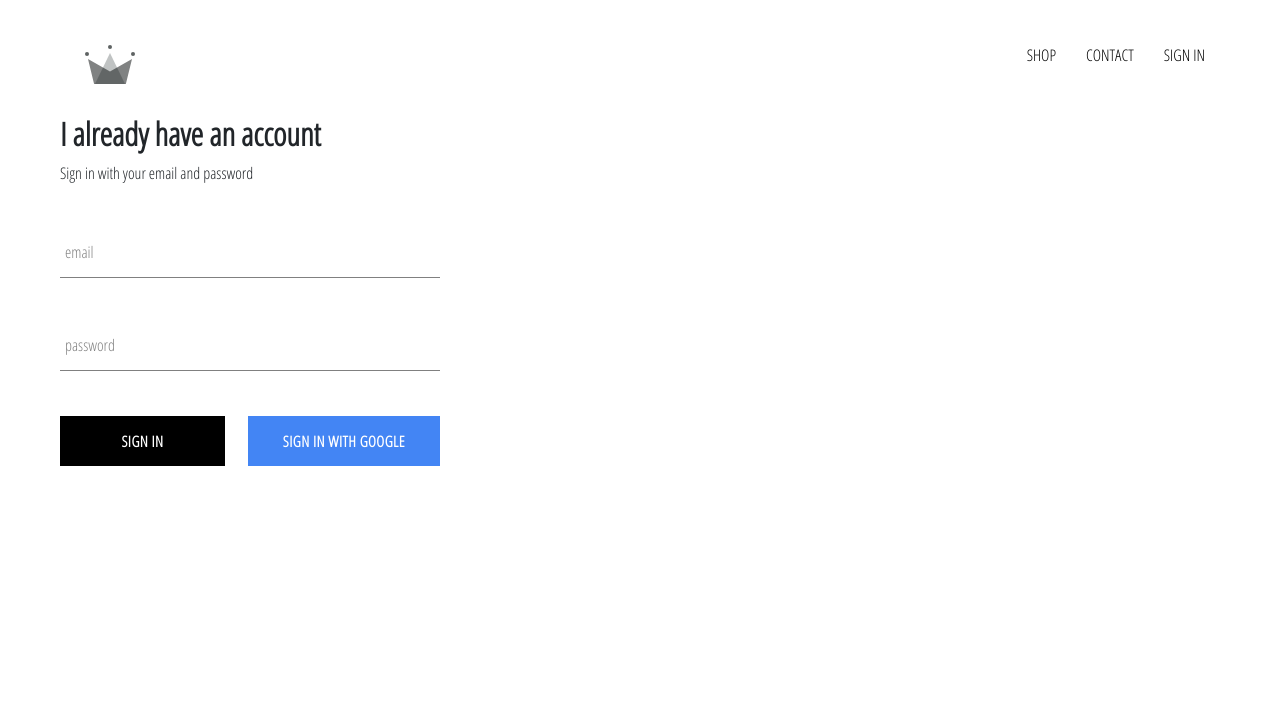
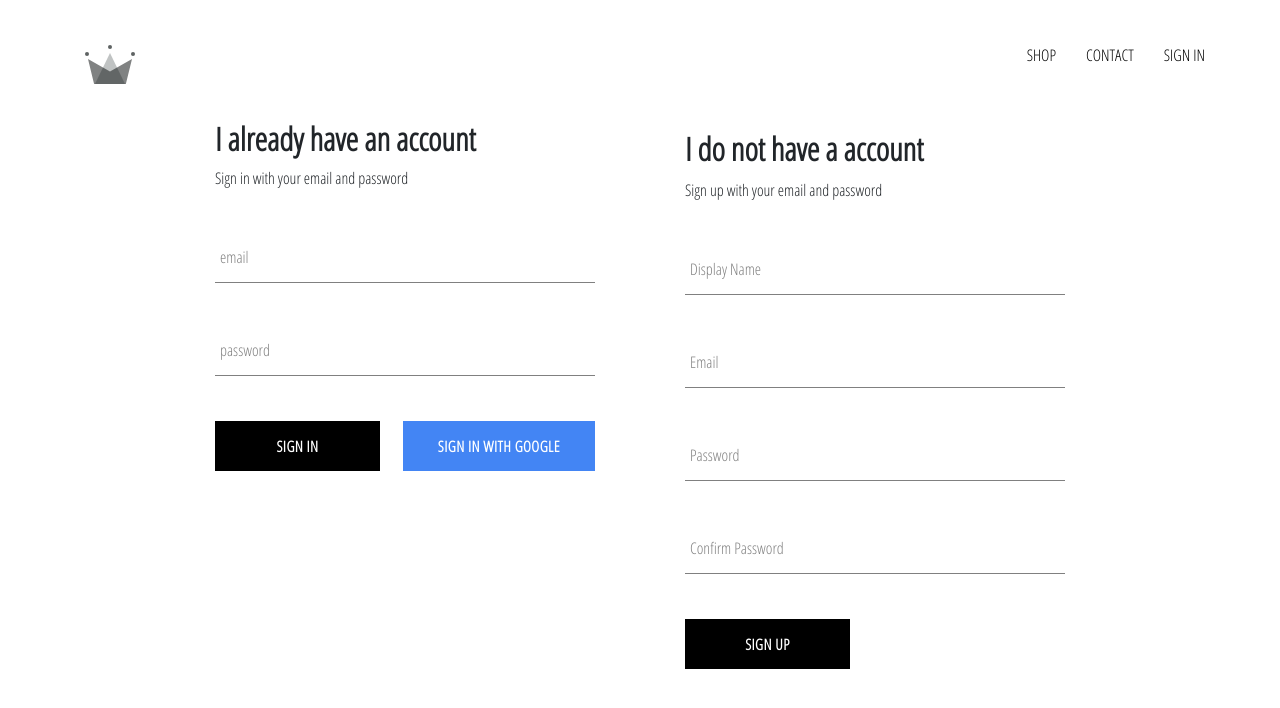
Before and after one commit to CharityBunyon/eCommerce, a React (Create React App) app: page /signin in a window 1280 px wide. Shown: the top 708 px of the page. Built offline with nearby package versions, Linux system fonts and the light colour scheme; no server answers.

Commit message:
updated app to redirect to home if user is signed in

```diff
--- a/src/App/App.js
+++ b/src/App/App.js
@@ -1,13 +1,13 @@
 /* eslint-disable no-shadow */
 import React from 'react';
-import { Switch, Route } from 'react-router-dom';
+import { Switch, Route, Redirect } from 'react-router-dom';
 import { connect } from 'react-redux';
 import HomePage from '../components/pages/Homepage/Homepage';
 import ShopPage from '../components/pages/Shoppage/Shoppage';
-import SignInAndSignUpPage from '../components/shared/SignIn/SignIn';
+import SignInAndSignUpPage from '../components/pages/Authpage/Authpage';
 import Header from '../components/shared/Header/Header';
 import { auth, createUserProfileDocument } from '../helpers/data/firebase.utils';
-import { setCurrentUser } from '../redux/user/user.action';
+import setCurrentUser from '../redux/user/user.action';
 
 import './App.scss';
 
@@ -44,18 +44,31 @@ class App extends React.Component {
         <Switch>
           <Route exact path='/' component={HomePage} />
           <Route path='/shop' component={ShopPage} />
-          <Route path='/signin' component={SignInAndSignUpPage} />
+          <Route
+            exact
+            path='/signin'
+            render={() => (this.props.currentUser ? (
+                <Redirect to='/' />
+            ) : (
+                <SignInAndSignUpPage />
+            ))
+            }
+          />
         </Switch>
       </div>
     );
   }
 }
 
+const mapStateToProps = ({ user }) => ({
+  currentUser: user.currentUser,
+});
+
 const mapDispatchToProps = (dispatch) => ({
   setCurrentUser: (user) => dispatch(setCurrentUser(user)),
 });
 
 export default connect(
-  null,
+  mapStateToProps,
   mapDispatchToProps,
 )(App);
--- a/src/components/shared/Header/Header.js
+++ b/src/components/shared/Header/Header.js
@@ -35,4 +35,4 @@ const mapStateTopProps = (state) => ({
   currentUser: state.user.currentUser,
 });
 
-export default connect()(Header);
+export default connect(mapStateTopProps)(Header);
--- a/src/redux/user/user.action.js
+++ b/src/redux/user/user.action.js
@@ -1,5 +1,8 @@
-// eslint-disable-next-line import/prefer-default-export
-export const setCurrentUser = (user) => ({
-  type: 'SET_CURRENT_USER',
+import UserActionTypes from './user.types';
+
+const setCurrentUser = (user) => ({
+  type: UserActionTypes.SET_CURRENT_USER,
   payload: user,
 });
+
+export default setCurrentUser;
--- a/src/redux/user/user.reducer.js
+++ b/src/redux/user/user.reducer.js
@@ -1,10 +1,12 @@
+import userActionTypes from './user.types';
+
 const INITIAL_STATE = {
   currentUser: null,
 };
 
 const userReducer = (state = INITIAL_STATE, action) => {
   switch (action.type) {
-    case 'SET_CURRENT_USER':
+    case userActionTypes.SET_CURRENT_USER:
       return {
         ...state,
         currentUser: action.payload,
--- /dev/null
+++ b/src/redux/user/user.types.js
@@ -0,0 +1,5 @@
+const UserActionTypes = {
+  SET_CURRENT_USER: 'SET_CURRENT_USER',
+};
+
+export default UserActionTypes;
```
